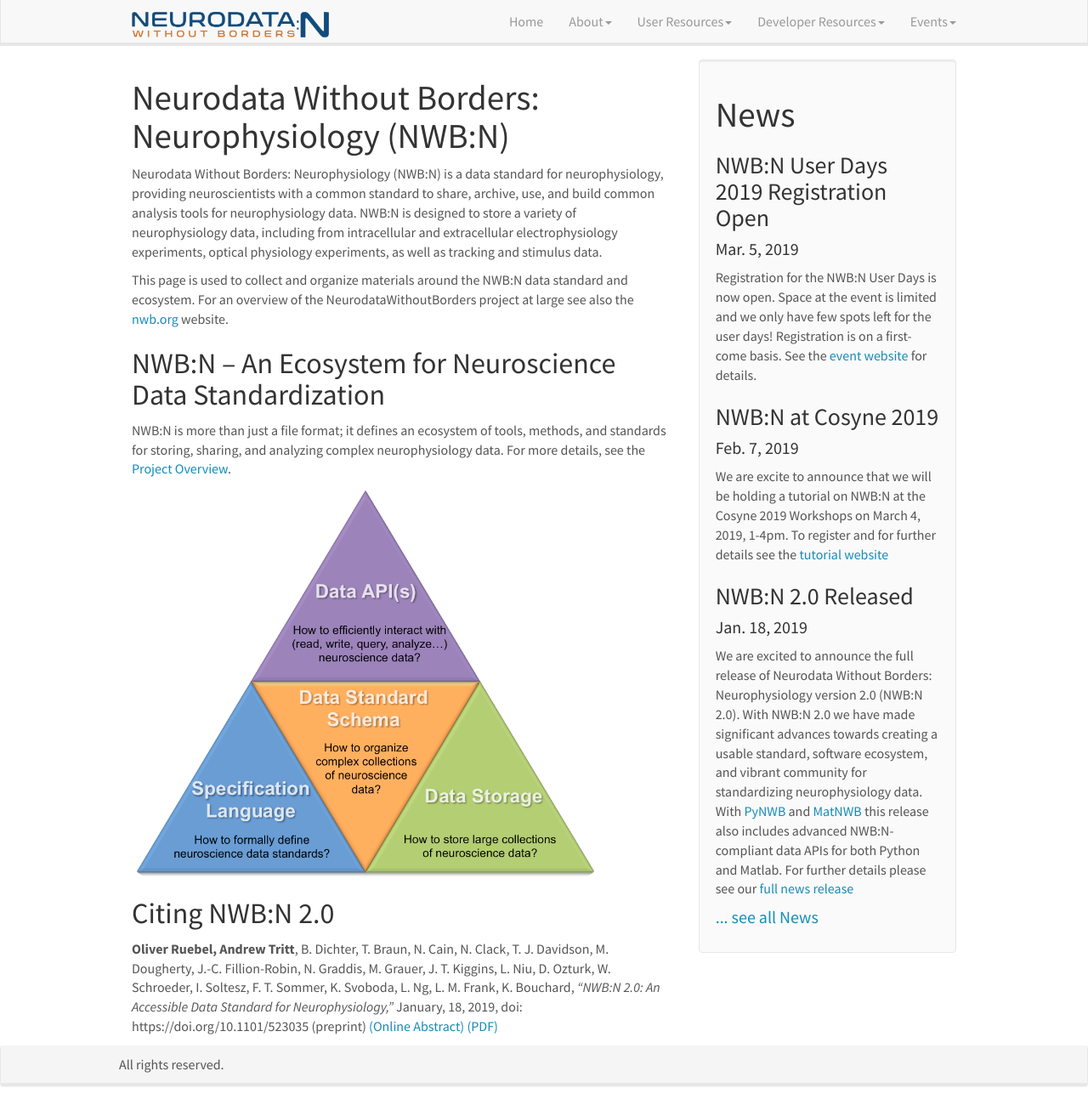
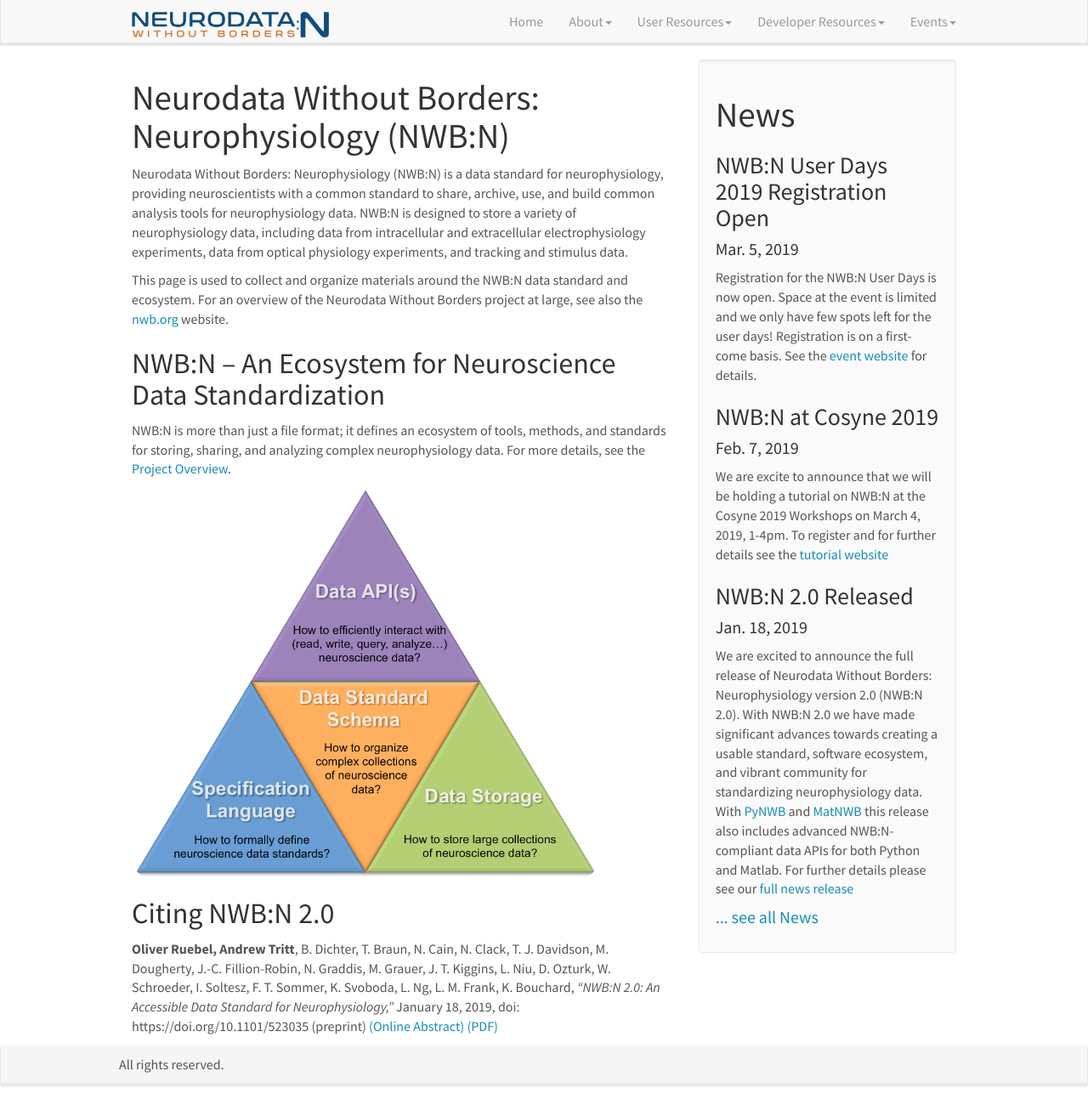
Before and after one commit to ttngu207/neurodatawithoutborders.github.io, a Jekyll site: the page built from _pages/home.md, in a window 1280 px wide and 1300 px high. Shown: the whole window at 85% size. Built offline with Jekyll 4.4.1, drawn with Linux system fonts in a browser that asks for light colours; nearby versions of some CDN libraries.

Commit message:
Fix a few typos, grammar

```diff
--- a/_pages/home.md
+++ b/_pages/home.md
@@ -8,9 +8,9 @@
 
 # Neurodata Without Borders: Neurophysiology (NWB:N)
 
-Neurodata Without Borders: Neurophysiology (NWB:N) is a data standard for neurophysiology, providing neuroscientists with a common standard to share, archive, use, and build common analysis tools for neurophysiology data. NWB:N is designed to store a variety of neurophysiology data, including from intracellular and extracellular electrophysiology experiments, optical physiology experiments, as well as tracking and stimulus data.
+Neurodata Without Borders: Neurophysiology (NWB:N) is a data standard for neurophysiology, providing neuroscientists with a common standard to share, archive, use, and build common analysis tools for neurophysiology data. NWB:N is designed to store a variety of neurophysiology data, including data from intracellular and extracellular electrophysiology experiments, data from optical physiology experiments, and tracking and stimulus data.
 
-This page is used to collect and organize materials around the NWB:N data standard and ecosystem. For an overview of the NeurodataWithoutBorders project at large see also the <a href="https://www.nwb.org/">nwb.org</a> website.
+This page is used to collect and organize materials around the NWB:N data standard and ecosystem. For an overview of the Neurodata Without Borders project at large, see also the <a href="https://www.nwb.org/">nwb.org</a> website.
 
 ## NWB:N -- An Ecosystem for Neuroscience Data Standardization
 
@@ -25,6 +25,6 @@
 T. J. Davidson, M. Dougherty, J.-C. Fillion-Robin, N. Graddis,  M. Grauer,
 J. T. Kiggins, L. Niu, D. Ozturk, W. Schroeder, I. Soltesz, F. T. Sommer,
 K. Svoboda, L. Ng, L. M. Frank, K. Bouchard,
-*"NWB:N 2.0: An Accessible Data Standard for Neurophysiology,"* January, 18, 2019,
+*"NWB:N 2.0: An Accessible Data Standard for Neurophysiology,"* January 18, 2019,
 doi: https://doi.org/10.1101/523035  (preprint)
 [(Online Abstract)](https://www.biorxiv.org/content/early/2019/01/17/523035) [(PDF)](https://www.biorxiv.org/content/biorxiv/early/2019/01/17/523035.full.pdf)
```
Also changed, not shown: _pages/gettingstarted.md (+1 -1 lines).
